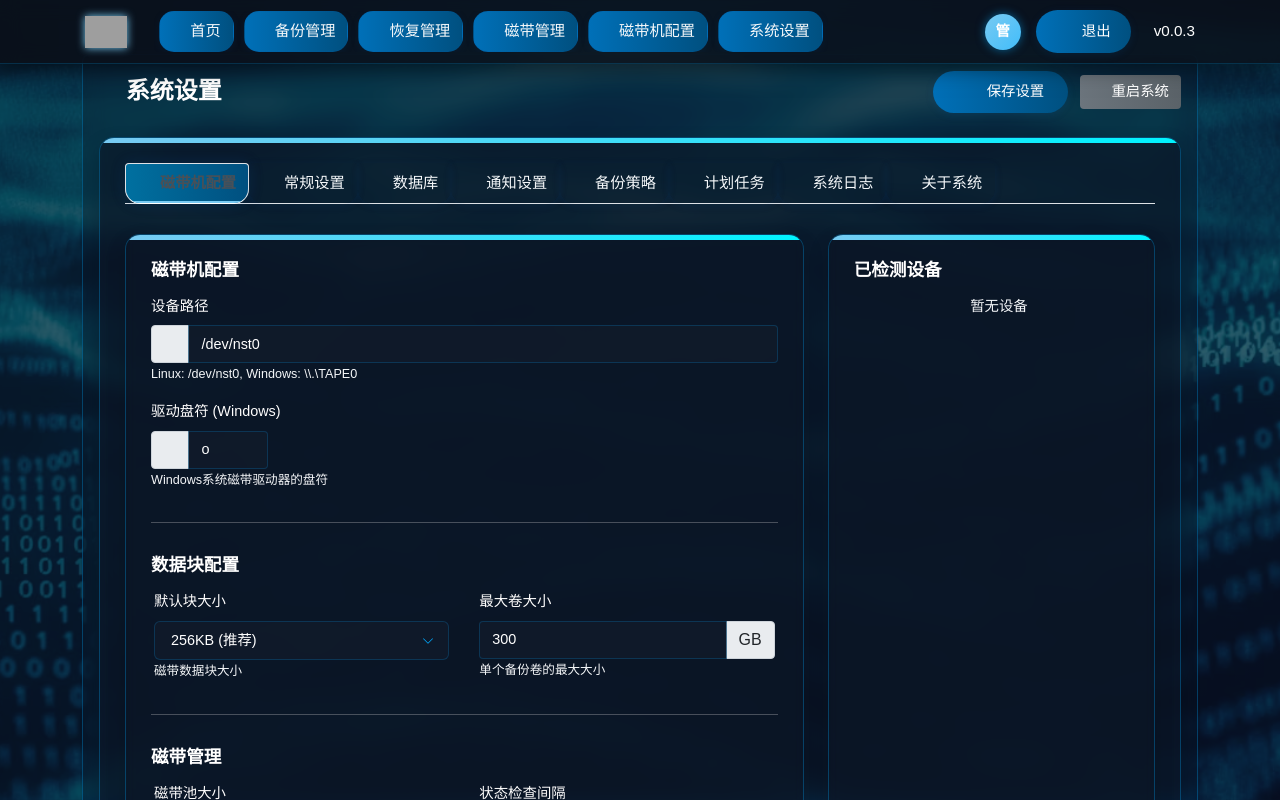
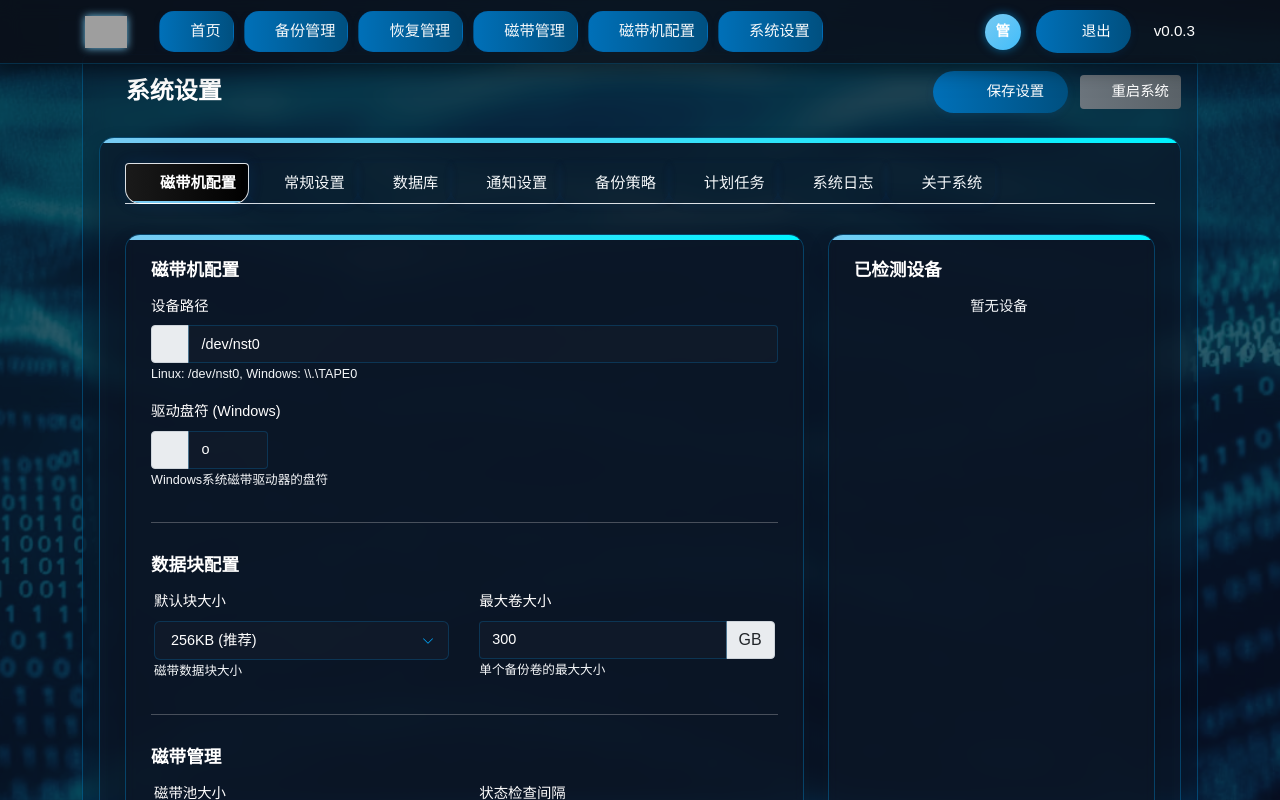
Before and after one commit to grigs28/TAF, a FastAPI app: page /system in a window 1280 px wide. Shown: the top 800 px of the page. Run offline with FastAPI, Linux system fonts and the light colour scheme; parts of the project's set-up code (start-up, migrations or seed data) failed here and were passed over; some libraries are stand-ins or nearby versions; some web fonts are replaced; grey boxes are pictures that could not be loaded.

Commit message:
灏嗙郴缁熻缃爣绛鹃€変腑鑳屾櫙鏀逛负榛戣壊

```diff
--- a/web/static/css/ai.css
+++ b/web/static/css/ai.css
@@ -268,8 +268,8 @@ body {
 }
 
 .nav-link.active {
-    background: linear-gradient(90deg, #0070a0, #005080);
-    color: #fff;
+    background: linear-gradient(90deg, #1a1a1a, #000000) !important;
+    color: #fff !important;
     box-shadow: 0 0 15px rgba(0, 80, 160, 0.18);
 }
 
@@ -979,6 +979,13 @@ body {
 .form-control:focus::placeholder {
     color: var(--primary-light);
     opacity: 0.9;
+}
+
+.form-control[readonly] {
+    background: rgba(30, 40, 55, 0.4) !important;
+    border-color: rgba(0, 170, 255, 0.15) !important;
+    color: var(--text-secondary) !important;
+    cursor: not-allowed;
 }
 
 .alert {
```
